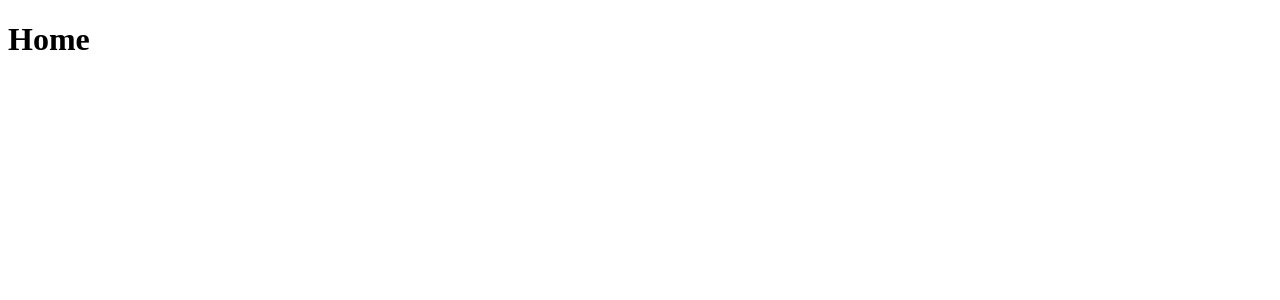
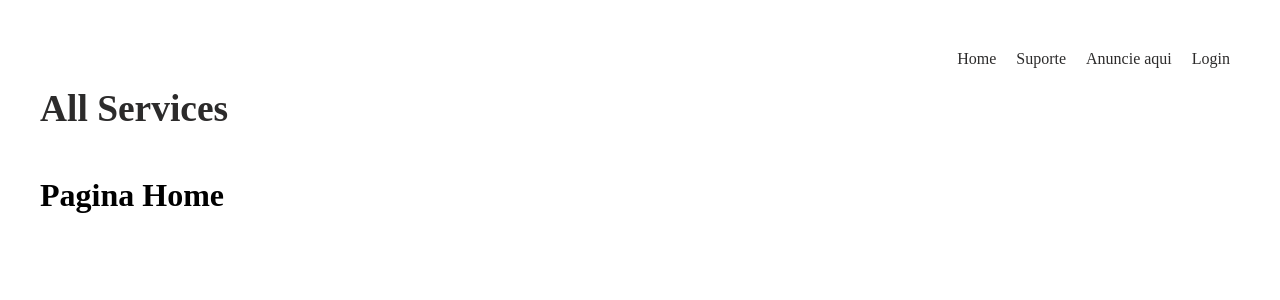
Before and after one commit to LuanReis01/AllServices, a React (Create React App) app: page / in a window 1280 px wide. Shown: the top 300 px of the page. Built offline with nearby package versions, Linux system fonts and the light colour scheme.

Commit message:
Navbar estruturada

```diff
--- a/src/App.css
+++ b/src/App.css
@@ -1,38 +1,9 @@
-.App {
-  text-align: center;
+* {
+  padding: 0;
+  margin:0;
+  text-decoration: none;
 }
 
-.App-logo {
-  height: 40vmin;
-  pointer-events: none;
+body {
+  padding: 40px;
 }
-
-@media (prefers-reduced-motion: no-preference) {
-  .App-logo {
-    animation: App-logo-spin infinite 20s linear;
-  }
-}
-
-.App-header {
-  background-color: #282c34;
-  min-height: 100vh;
-  display: flex;
-  flex-direction: column;
-  align-items: center;
-  justify-content: center;
-  font-size: calc(10px + 2vmin);
-  color: white;
-}
-
-.App-link {
-  color: #61dafb;
-}
-
-@keyframes App-logo-spin {
-  from {
-    transform: rotate(0deg);
-  }
-  to {
-    transform: rotate(360deg);
-  }
-}
--- a/src/App.js
+++ /dev/null
@@ -1,8 +0,0 @@
-import Routes from "./components";
-import './App.css';
-
-function App() {
-  return <Routes />;
-}
-
-export default App;
--- /dev/null
+++ b/src/App.jsx
@@ -0,0 +1,14 @@
+import Routes from "./routes";
+
+import './App.css';
+
+function App() {
+  return (
+     <div>
+     <Routes />
+    </div>
+  )
+  ;
+}
+
+export default App;
--- /dev/null
+++ b/src/components/navbar/index.jsx
@@ -0,0 +1,34 @@
+import React from "react";
+import {Link} from "react-router-dom"
+
+import "./styles.css";
+export default function Navbar () {
+   return (
+
+        <nav className="navbar">
+        <div>
+
+            <Link className="logo" to= "/">
+        <h3>All Services</h3>
+        </Link>
+        </div>
+
+        <div>
+
+            <Link className="nav-link" to="/">
+                Home
+            </Link>
+            <Link className="nav-link" to="/post">
+                Suporte
+            </Link>
+            <Link className="nav-link" to="/contact">
+                Anuncie aqui
+            </Link>
+            <Link className="nav-link" to="/login">
+                Login
+            </Link>
+
+        </div>
+        </nav>
+    )
+}
--- /dev/null
+++ b/src/components/navbar/styles.css
@@ -0,0 +1,17 @@
+.navbar {
+    display: flex;
+    width: 100%;
+    justify-content: space-between;
+    margin: 10px 0px;
+}
+
+.navbar a {
+    margin: 0px 10px;
+    color: rgb(44, 43, 43);
+}
+
+.logo {
+text-decoration: none;
+font-size: 2rem;
+color: #111;
+}
--- /dev/null
+++ b/src/pages/home/index.jsx
@@ -0,0 +1,12 @@
+import React from "react";
+
+
+export default function Home () {
+
+    return (
+        <div>
+        <h1>Pagina Home</h1>
+        </div>
+    );
+
+}
--- a/src/components/index.js
+++ b/src/routes/index.jsx
@@ -1,14 +1,15 @@
 import { Route, BrowserRouter, Routes } from "react-router-dom"
 
+import Home from "../pages/home"
+import Navbar from "../components/navbar";
 
 export default function AplicationRoutes () {
-
-    return(
+  return(
         <BrowserRouter>
+        <Navbar />
         <Routes>
-        <Route path="/" element={<h1>Home</h1>} />
+        <Route path="/" element={<Home />} />
         <Route path="/post" element={<h1>Post</h1>} />
-
         </Routes>
         </BrowserRouter>
     )
```
